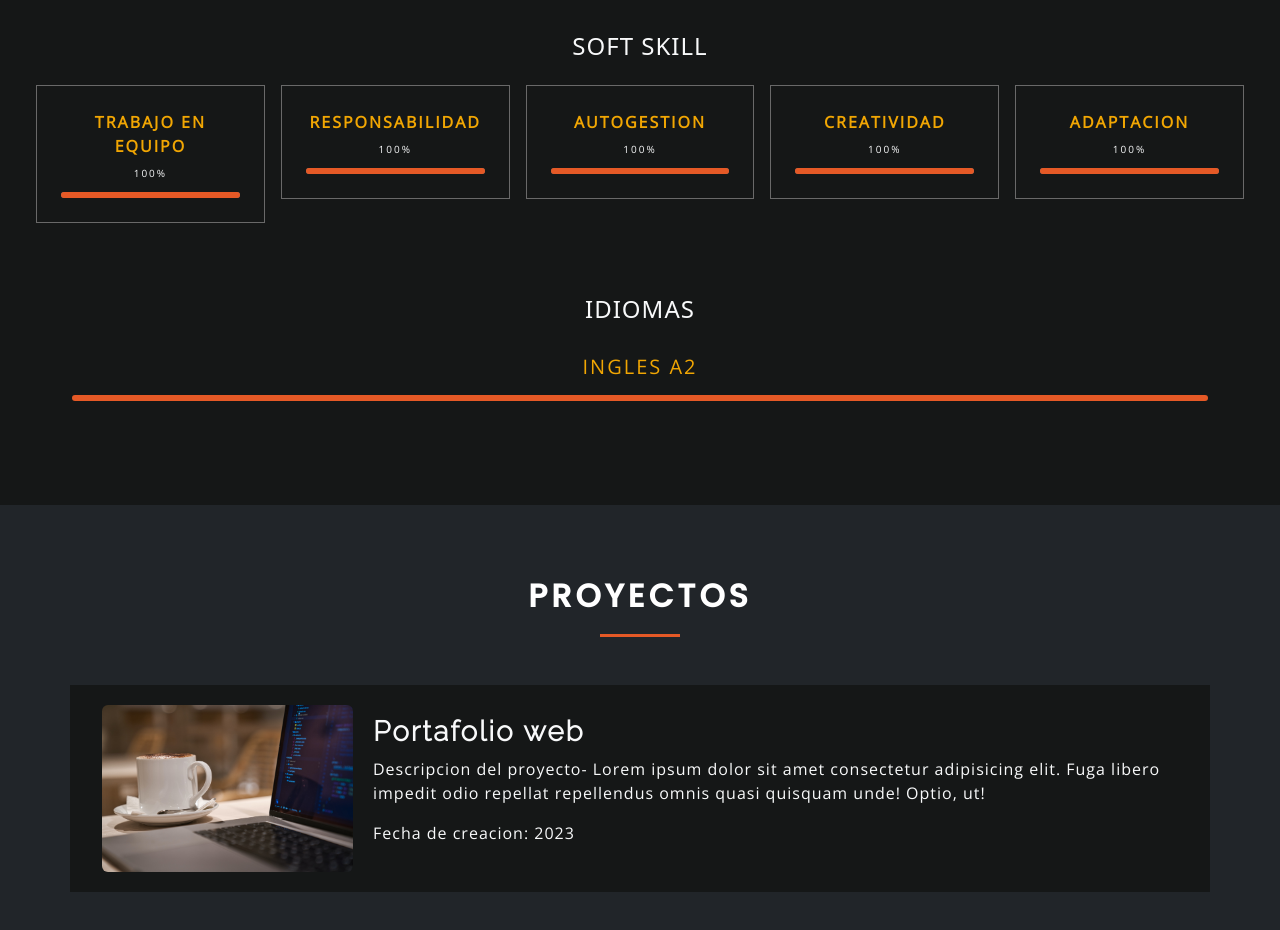
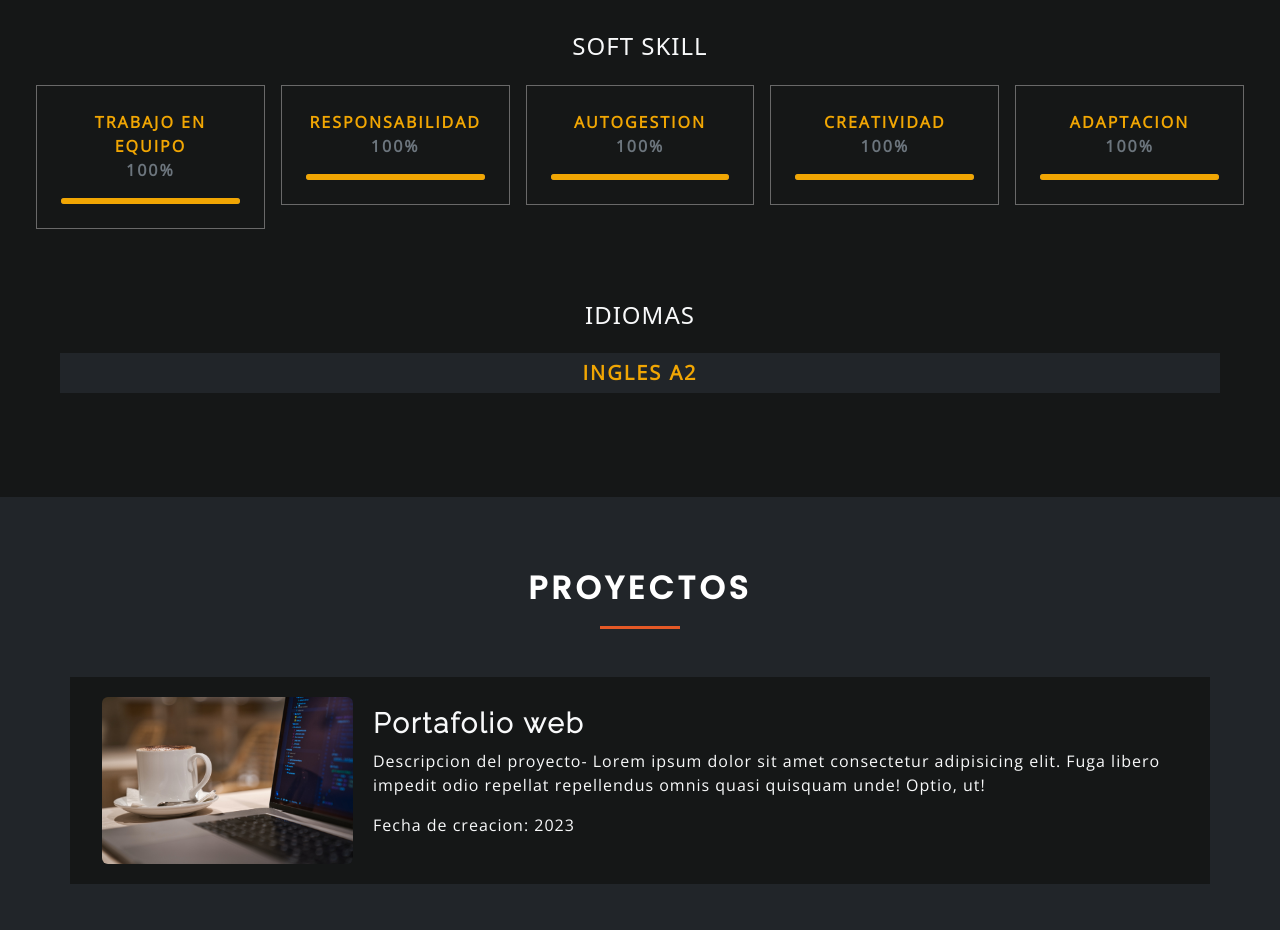
Before and after one commit to AraceliW/Portafolio-FrontEnd, an Angular app: page / in a window 1280 px wide. Shown: the part 2240-3170 px from the top of the page. Built offline with nearby package versions, Linux system fonts and the light colour scheme; what ng-circle-progress would draw is missing.

Commit message:
Se arreglo la seccion skills - idioma

```diff
--- a/src/app/componentes/skills/skills.component.css
+++ b/src/app/componentes/skills/skills.component.css
@@ -36,6 +36,7 @@
     letter-spacing: 1px;
 }
 
+
 .border-grey{
     border-color: #696969;
     border-style: solid;
@@ -53,16 +54,11 @@
 
 .bar span{
     height: 6px;
-    float:right;
-}
-
-span{
-    font-size: 10px;
-    font-family: 'Open Sans', sans-serif;
+    float:left;
 }
 
 .soft-skill{
-    background: #E55926;
+    background: #F1A603;
     border-radius: 5px;
     width: 100%;
     animation: soft-skill 5s;
@@ -77,11 +73,3 @@ span{
         width: 100%;
     }
 }
-
-
-/*INICIO DEL PROGRESS BAR IDIOMA*/
-
-.bar-idioma span{
-    height: 6px;
-    float:right;
-}
--- a/src/app/componentes/skills/skills.component.html
+++ b/src/app/componentes/skills/skills.component.html
@@ -151,34 +151,34 @@
 
                 <!--SKILL 1-->
                 <div class="col border-grey color-font-skills p-4 m-2">Trabajo en equipo
-                    <h5 class="text-light"><span class="counter">100</span><span>%</span></h5>
+                    <p class="text-muted">100%</p>
                     <div class="bar"><span class="soft-skill"></span></div>
                 </div>
 
 
                 <!--SKILL 2-->
                 <div class="col border-grey color-font-skills p-4  m-2">Responsabilidad
-                    <h5 class="text-light"><span class="counter">100</span><span>%</span></h5>
+                    <p class="text-muted">100%</p>
                     <div class="bar"><span class="soft-skill"></span></div>
                 </div>
 
 
                 <!--SKILL 3-->
                 <div class="col border-grey color-font-skills p-4  m-2">Autogestion
-                    <h5 class="text-light"><span class="counter">100</span><span>%</span></h5>
+                    <p class="text-muted">100%</p>
                     <div class="bar"><span class="soft-skill"></span></div>
                 </div>
 
                 <!--SKILL 4-->
                 <div class="col border-grey color-font-skills p-4  m-2">Creatividad
-                    <h5 class="text-light"><span class="counter">100</span><span>%</span></h5>
+                    <p class="text-muted">100%</p>
                     <div class="bar"><span class="soft-skill"></span></div>
                 </div>
 
 
                 <!--SKILL 5-->
                 <div class="col border-grey color-font-skills p-4  m-2">Adaptacion
-                    <h5 class="text-light"><span class="counter">100</span><span>%</span></h5>
+                    <p class="text-muted">100%</p>
                     <div class="bar"><span class="soft-skill"></span></div>
                 </div>
 
@@ -191,8 +191,9 @@
                 <h4 class="text-light p-2 m-2 title-skill">IDIOMAS</h4>
             </div>
 
-            <div class="col m-2 text-center color-font-skills">
-                <h5 class="py-2">INGLES A2</h5>
-                <div class="bar-idioma"><span class="soft-skill"></span></div>
+            <div class="col m-2 py-2 bg-dark">
+                <h5 class="color-font-skills m-0">INGLES A2</h5>
             </div>
+
+
         </div>
```
